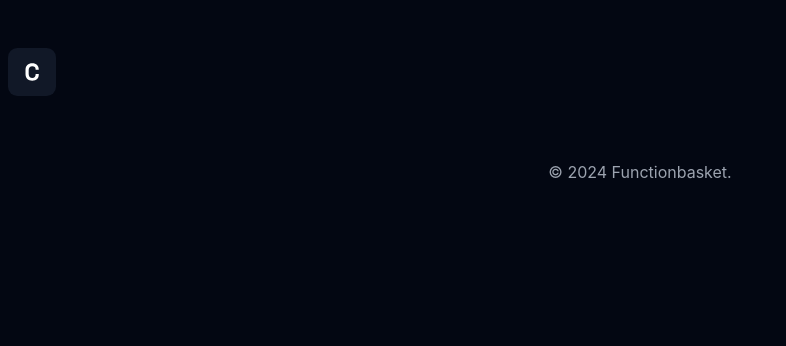
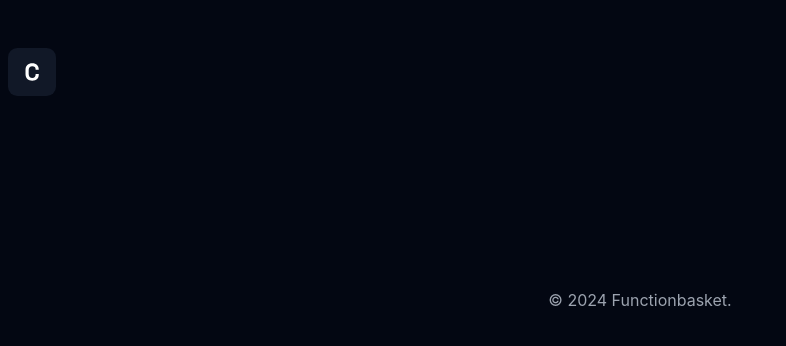
Before and after one commit to blueorionn/calculator, a Next.js app: page /basic in a window 1280 px wide. Shown: the top 346 px of the page, without its empty margins (0-786 px from the left). Built offline with nearby package versions, Linux system fonts and the light colour scheme.

Commit message:
basiadd c calculator logic page

```diff
--- a/src/app/basic/page.tsx
+++ b/src/app/basic/page.tsx
@@ -1,10 +1,12 @@
 import Header from "@/components/Header";
+import BasicCalculator from "@/calculators/basic/BasicCalculator";
 import Footer from "@/components/Footer";
 
 export default function Page() {
   return (
     <>
       <Header />
+      <BasicCalculator />
       <Footer />
     </>
   );
--- /dev/null
+++ b/src/calculators/basic/BasicCalculator.tsx
@@ -0,0 +1,7 @@
+export default function BasicCalculator() {
+  return (
+    <>
+      <main className="h-full w-full py-8 lg:py-12 xl:py-16"></main>
+    </>
+  );
+}
```
